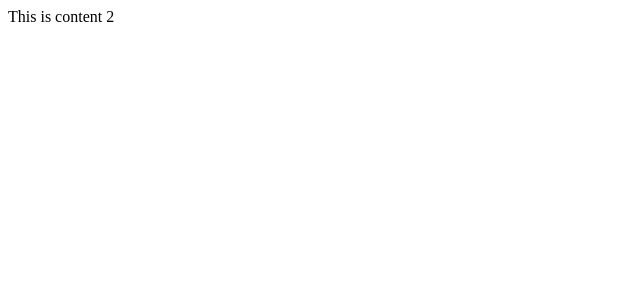
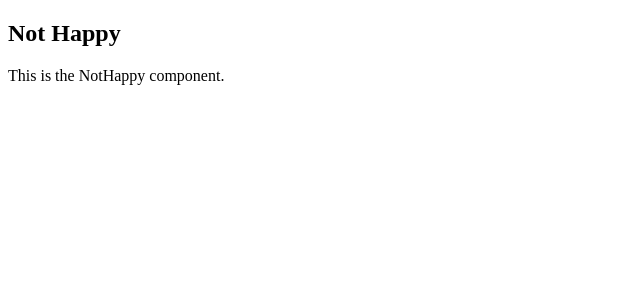
Before and after one commit to TisG2712/my-project, a React (Vite) app in the folder reactDemo/: page / in a window 1280 px wide. Shown: the top 300 px of the page, without its empty margins (0-640 px from the left). Built offline with nearby package versions, Linux system fonts and the light colour scheme.

Commit message:
ternary operator

```diff
--- a/reactDemo/src/App.jsx
+++ b/reactDemo/src/App.jsx
@@ -1,15 +1,15 @@
 import React from 'react'
+import Happy from './components/Happy';
+import NotHappy from './components/NotHappy';
 
 function App() {
+  const isHappy = false;
 
-  const content1 = <div>This is content 1</div>
-  const content2 = <div>This is content 2</div>
-  const isValue = false;
-
-    if(isValue) {
-      return content1;
-    }
-      return content2;
+  return (
+    <div>
+      {isHappy ? <Happy/> : <NotHappy/>}
+    </div>
+  )
 }
 
 export default App
--- /dev/null
+++ b/reactDemo/src/components/Happy.jsx
@@ -0,0 +1,3 @@
+export default function Happy() {
+    return <div>Im very happy with my life</div>
+}
--- /dev/null
+++ b/reactDemo/src/components/NotHappy.jsx
@@ -0,0 +1,10 @@
+import React from 'react';
+
+export default function NotHappy() {
+    return (
+        <div>
+            <h2>Not Happy</h2>
+            <p>This is the NotHappy component.</p>
+        </div>
+    );
+}
```
Also changed, not shown: reactDemo/src/components/Class.jsx (added).
